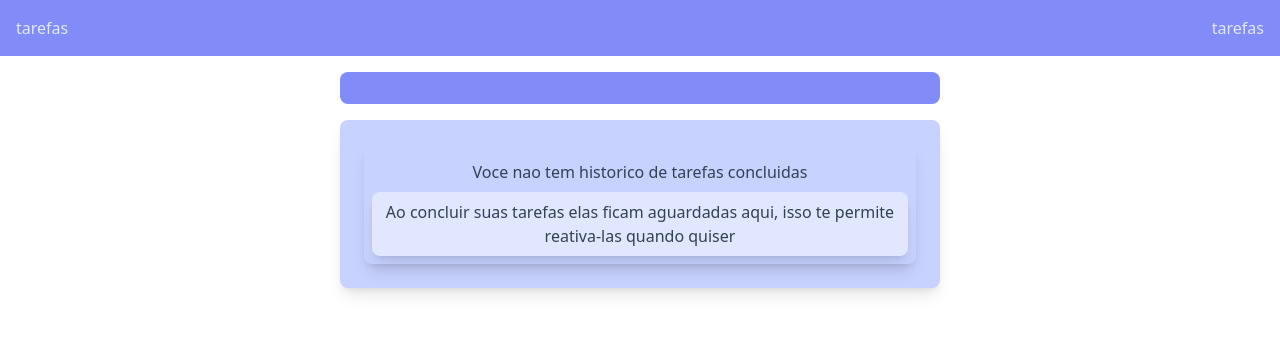
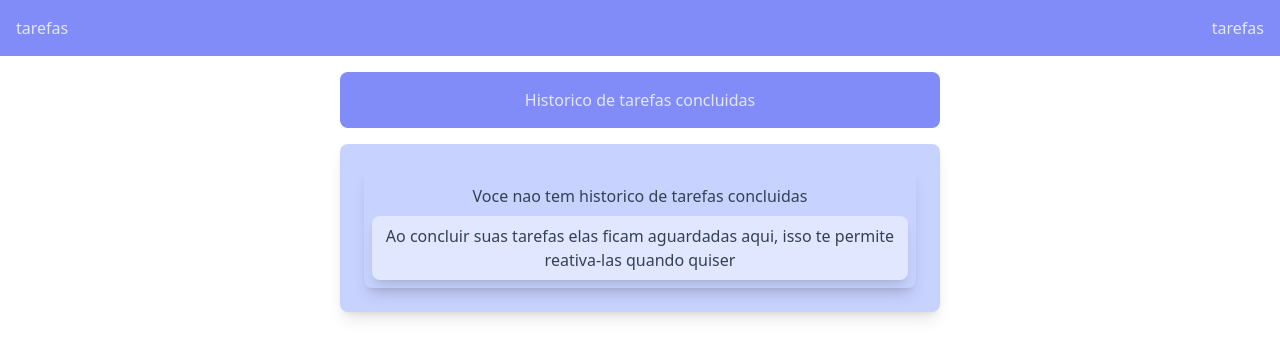
Before and after one commit to anamoraisdev/frontend-todolist, a React (Create React App) app: page / in a window 1280 px wide. Both pictures are taken after a click on the button "historico". Shown: the top 358 px of the page. Built offline with nearby package versions, Linux system fonts and the light colour scheme.

Commit message:
consertando o design

```diff
--- a/src/paginas/historico.jsx
+++ b/src/paginas/historico.jsx
@@ -5,7 +5,7 @@ const Historico = ({reativarTarefa, tarefasConcluidas}) => {
         <div className="mt-16 text-slate-700 flex justify-center">
             <div className="mx-5 w-[600px]">
                 <div className="text-center bg-indigo-400 p-4 rounded-lg text-indigo-100 mb-4 mt-2">
-                    {tarefasConcluidas.length > 0 && <h1>Historico de tarefas concluidas</h1>}
+                    <h1>Historico de tarefas concluidas</h1>
                 </div>
                 <div className="bg-indigo-200 shadow-lg rounded-lg p-4 flex flex-col gap-3">
                     {tarefasConcluidas.length > 0 ? tarefasConcluidas.map((tarefa) =>
```
